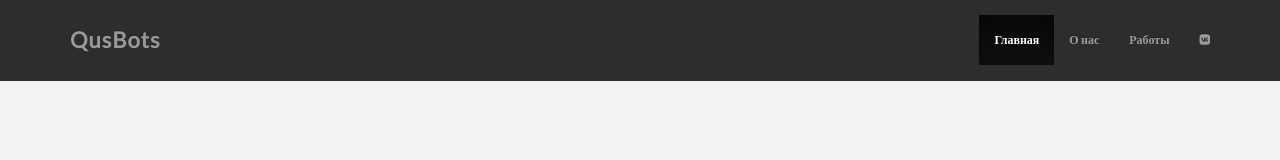
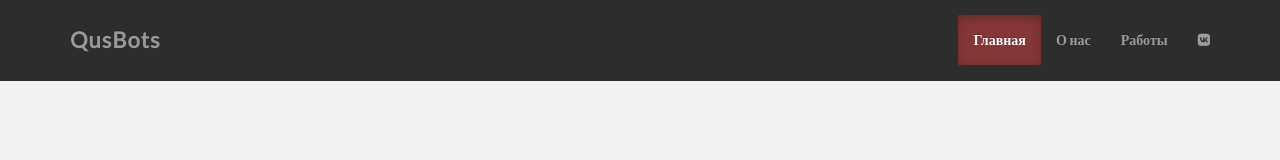
Before and after one commit to 1xPHANTOMx1/1xPHANTOMx1.github.io, a plain HTML site: page index.html in a window 1280 px wide. Drawn offline with nearby package versions, Linux system fonts and the light colour scheme.

Commit message:
Add files via upload

```diff
--- a/css/main.css
+++ b/css/main.css
@@ -16,7 +16,6 @@ body {
 h1, h2, h3, h4, h5, h6 {
     font-family: "Raleway";
     font-weight: 300;
-    color: #333;
 }
 
 p {
@@ -49,7 +48,7 @@ hr {
 
 .navbar {
     font-weight: 800;
-    font-size: 12px;
+    font-size: 14px;
     padding-top: 15px;
     padding-bottom: 15px;
 }
@@ -59,13 +58,12 @@ hr {
     border-color: #2d2d2d;
 }
 
-.navbar-inverse .navbar-nav > .active > a {
-    background-color: #ff7878;
+.navbar-inverse .navbar-nav > .active > a{
+    background: #853636 !important;
 }
 
 .navbar-inverse .navbar-brand {
     color: #999;
-    font-weight: bolder;
     font-size: 22px;
     letter-spacing: 1px;
 }
```
